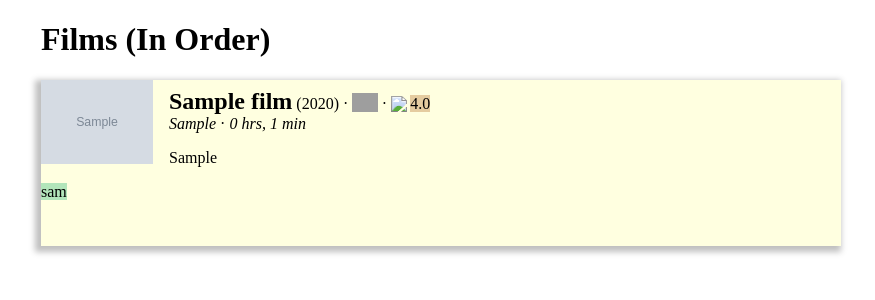
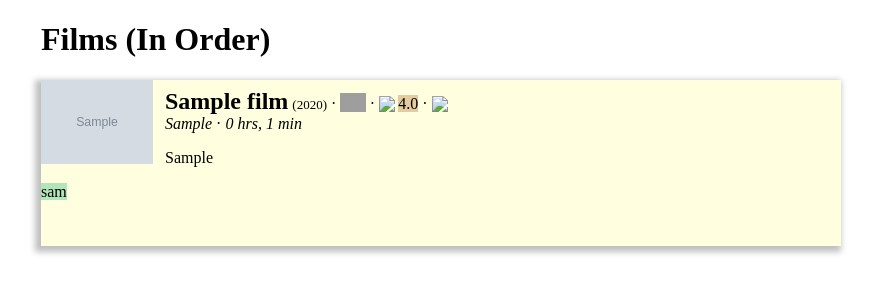
Before and after one commit to Fustra/vote4film, a Django app: page /votes/ in a window 1280 px wide. Shown: the part 36-336 px from the top of the page, without its empty margins (199-1074 px from the left). Run offline with Django 3.2, Linux system fonts and the light colour scheme; a user stored in the database is signed in; tables that the repository leaves empty hold one stand-in row (values such as "Sample post"); grey boxes marked "Sample" are stand-in pictures; parts of the project's set-up code (start-up, migrations or seed data) failed here and were passed over; grey boxes are pictures that could not be loaded.

Commit message:
Further detail to film cards

```diff
--- a/src/films/models.py
+++ b/src/films/models.py
@@ -1,3 +1,5 @@
+import urllib.parse
+
 from django.db import models
 from django.urls import reverse
 
@@ -32,6 +34,18 @@ class Film(models.Model):
     is_available = models.BooleanField(verbose_name="Do we have it?", default=False)
     is_watched = models.BooleanField(verbose_name="Have we watched it?", default=False)
 
+    @property
+    def bbfc_search(self):
+        url_path = urllib.parse.quote(f"{self.title}")
+        return f"https://bbfc.co.uk/search/releases/{url_path}"
+
+    @property
+    def youtube_search(self):
+        query_string = urllib.parse.urlencode(
+            {"search_query": f"{self.title} {self.year} Trailer"}
+        )
+        return f"https://www.youtube.com/results?{query_string}"
+
     def get_absolute_url(self):
         return reverse("films:film-update", kwargs={"pk": self.pk})
 
--- a/src/votes/models.py
+++ b/src/votes/models.py
@@ -20,12 +20,12 @@ class Vote(models.Model):
     YES = 2
     YES_MAYBE = 1
     NO = -1
-    NO_SEEN_IT = -2
+    NO_WAY = -2
     AGE_RATING_CHOICES = [
         (YES, "Yes please"),
         (YES_MAYBE, "Yes - if I must"),
         (NO, "No thanks"),
-        (NO_SEEN_IT, "No - already seen it"),
+        (NO_WAY, "No - definitely not"),
     ]
 
     objects = VoteQuerySet.as_manager()
--- a/src/votes/templates/votes/includes/film_card.html
+++ b/src/votes/templates/votes/includes/film_card.html
@@ -24,7 +24,7 @@ Takes in:
   .films-img {
     max-width: 7em;
     float: left;
-    margin-right: 1em;
+    margin-right: 0.75em;
   }
   .films-content {
     padding-top: 0.5em;
@@ -42,8 +42,16 @@ Takes in:
   .films-tag {
     display: inline-block;
   }
+  .films-tag__year {
+    font-size: small;
+  }
   .films-icon {
     max-height: 1.1875em;
+    vertical-align: text-bottom;
+  }
+  .films-icon__youtube {
+    height: 1.25em;
+    max-height: 1.25em;
     vertical-align: text-bottom;
   }
   .films-tag a {
@@ -93,11 +101,13 @@ Takes in:
     <h2 class="films-title">{{ film.title }}</h2>
 
     <section class="films-tags">
+      <div class="films-tag films-tag__year">
+        ({{ film.year }})
+      </div>
       <div class="films-tag">
-        ({{ film.year }})
-      </div> ·
-      <div class="films-tag">
-        <img class="films-icon" src="
+        ·
+        <a href="{{ film.bbfc_search }}">
+          <img title="IMDB age rating - may not be accurate!" class="films-icon" src="
             {% if film.age_rating == "U" %}
               https://bbfc.co.uk/sites/default/files/BBFC%20_U_symbol_0.png
             {% elif film.age_rating == "PG" %}
@@ -110,9 +120,11 @@ Takes in:
               https://bbfc.co.uk/sites/default/files/BBFC%20_18_symbol.png
             {% endif %}
           "/>
-      </div> ·
+        </a>
+      </div>
       <div class="films-tag">
-        <a href="{{ film.imdb }}">
+        ·
+        <a title="View film information on IMDB" href="{{ film.imdb }}">
           <img class="films-icon"
             src="https://ia.media-imdb.com/images/G/01/imdb/images/favicon-2165806970"
           />&thinsp;<span class="
@@ -129,11 +141,20 @@ Takes in:
           </span>
         </a>
       </div>
+      <div class="films-tag">
+        ·
+        <a title="Search YouTube" href="{{ film.youtube_search }}">
+          <img class="films-icon films-icon__youtube" src="https://youtube.com/favicon.ico" />
+        </a>
+      </div>
+
       <br>
+
+      <div style="display: inline;" class="films-tag">
+        <em>{{ film.genre }}</em>
+      </div>
       <div class="films-tag">
-        <em>{{ film.genre }}</em>
-      </div> ·
-      <div class="films-tag">
+        ·
         <em>{{ film.runtime_mins|duration_format }}</em>
       </div>
     </section>
```
Lines whose indentation alone changed are shown as unchanged.
